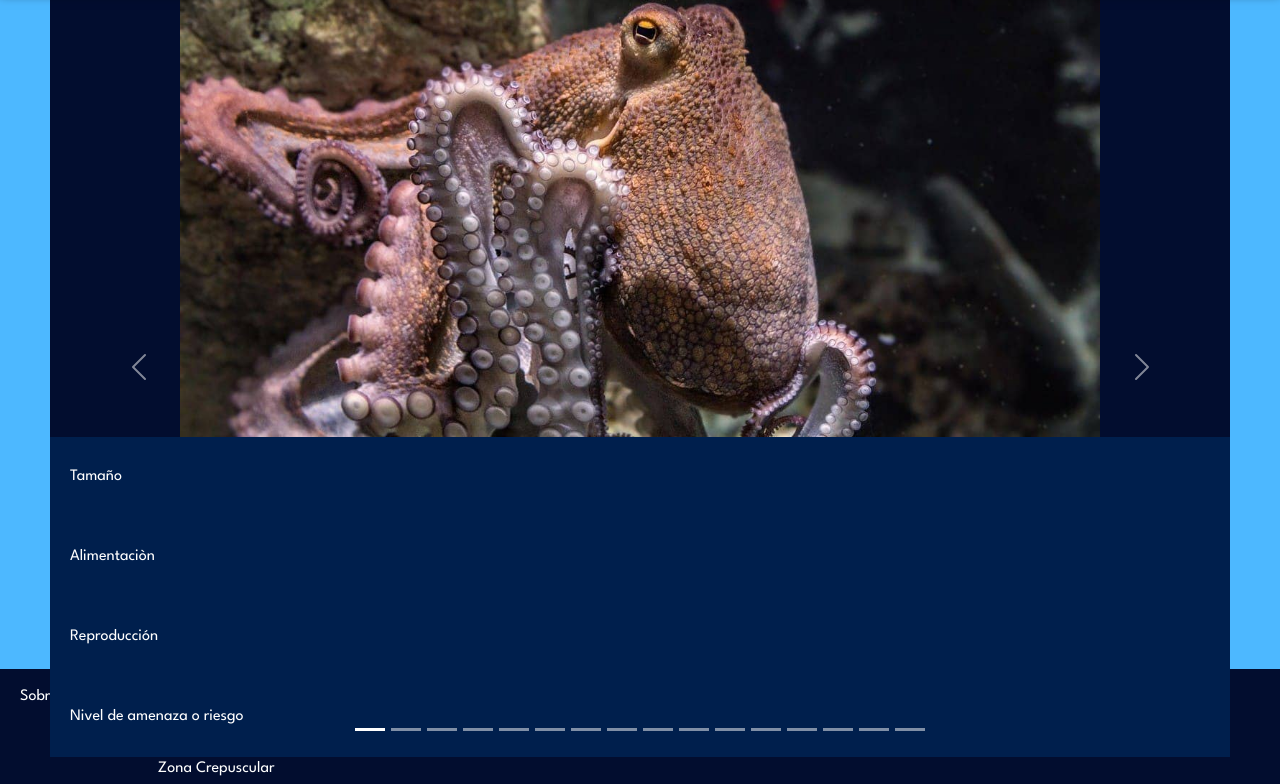
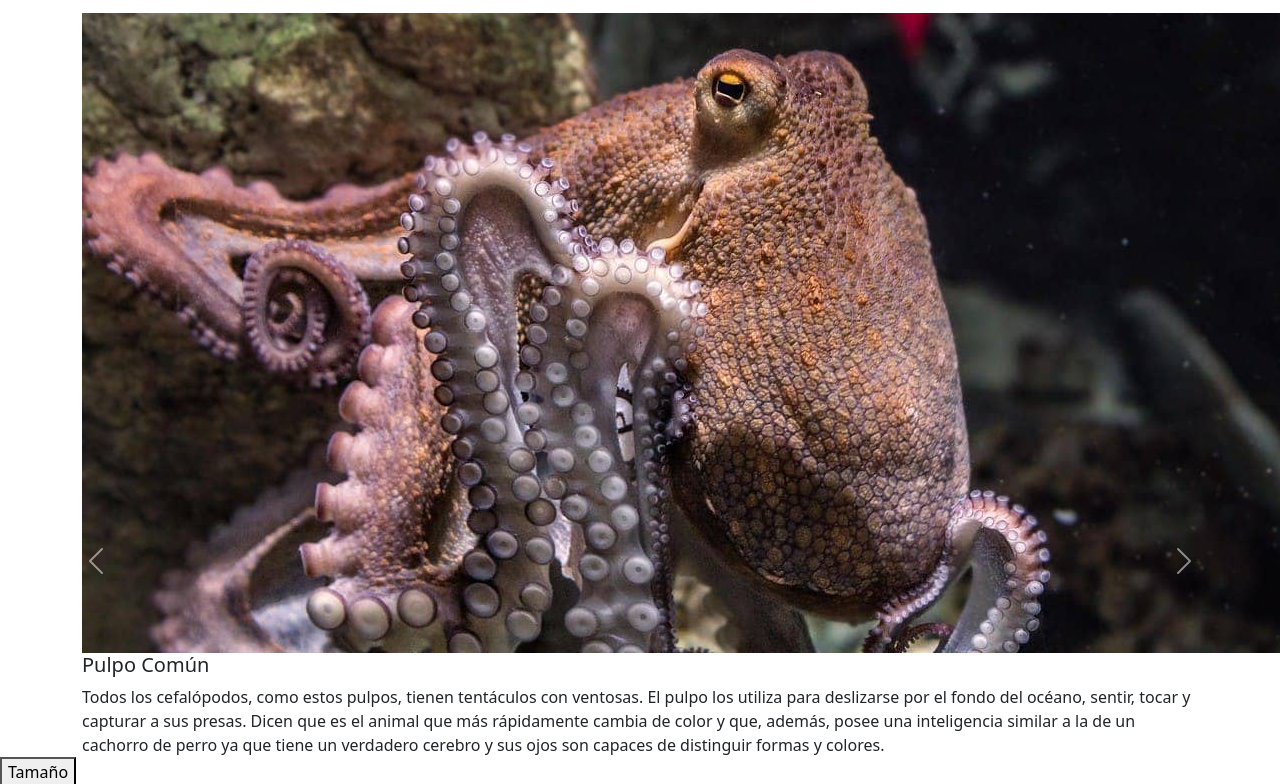
Before and after one commit to ingridvalenciacruz/lavidaenlosoceanos.github.io, a plain HTML site: page html/zona_crepuscular.html in a window 1280 px wide. Shown: the part 131-915 px from the top of the page. Drawn offline with nearby package versions, Linux system fonts and the light colour scheme.

Commit message:
Update zona_crepuscular.html

```diff
--- a/html/zona_crepuscular.html
+++ b/html/zona_crepuscular.html
@@ -4,7 +4,7 @@
   <meta charset="UTF-8">
   <title>La vida en los océanos</title>
   <link href="https://cdn.jsdelivr.net/npm/bootstrap@5.3.6/dist/css/bootstrap.min.css" rel="stylesheet" integrity="sha384-4Q6Gf2aSP4eDXB8Miphtr37CMZZQ5oXLH2yaXMJ2w8e2ZtHTl7GptT4jmndRuHDT" crossorigin="anonymous">
- <link rel="stylesheet" href="../CSS/style.css" type="text/css"/>
+ <link rel="stylesheet" href="../css/style" type="text/css"/>
     <link rel="stylesheet" href="https://cdnjs.cloudflare.com/ajax/libs/animate.css/4.1.1/animate.min.css" />
      <link rel="stylesheet" href="https://fonts.googleapis.com/css2?family=Material+Symbols+Outlined:opsz,wght,FILL,GRAD@20..48,100..700,0..1,-50..200&icon_names=download" />
   <style>
```
